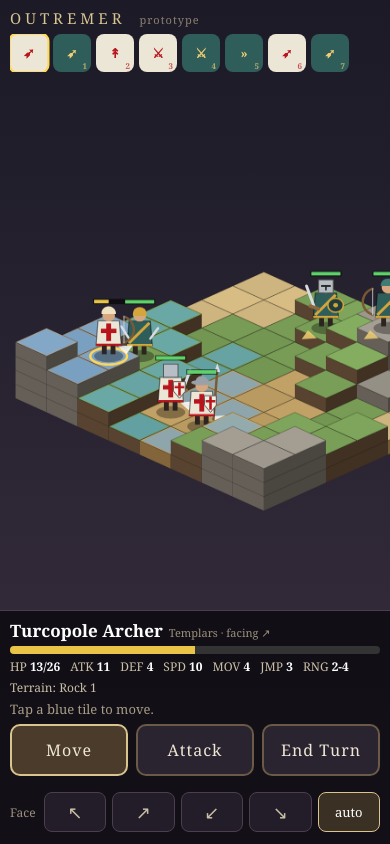
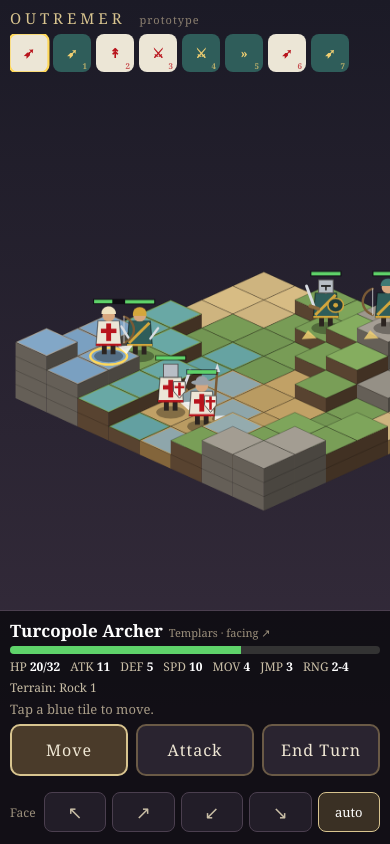
Before and after one commit to code-hoyt/outremer, a plain HTML site: page index.html in a window 390 px wide. Drawn offline with Linux system fonts and the light colour scheme.

Commit message:
Desktop fit, phone zoom/pan camera, Templar stat bonus knob, design notes

```diff
--- a/src/config.js
+++ b/src/config.js
@@ -81,10 +81,13 @@ export const CONFIG = {
   teams: {
     player: {
       label: 'Templars',
+      // flat per-team stat adjustments (difficulty knob): added to the role's base stats
+      statBonus: { hp: 6, def: 1 },
       names: { knight: 'Templar Knight', sergeant: 'Sergeant', archer: 'Turcopole Archer', skirmisher: 'Scout' },
     },
     enemy: {
       label: 'Raiders',
+      statBonus: {},
       names: { knight: 'Raider Swordsman', sergeant: 'Raider Spearman', archer: 'Raider Bowman', skirmisher: 'Raider Skirmisher' },
     },
   },
@@ -160,6 +163,7 @@ export const CONFIG = {
     baseTileWidth: 64,
     mapPaddingPx: 4,
     zoom: 1.3,               // >1 zooms past fit-to-width on phones; drag to pan
+    zoomBelowWidthPx: 520,   // only zoom/pan on narrow (phone) stages
     camFollow: 0.15,         // camera easing toward active unit per frame
     dragThresholdPx: 12,     // movement before a touch counts as a pan instead of a tap
     moveStepMs: 140,         // per tile of movement
--- a/src/game.js
+++ b/src/game.js
@@ -9,7 +9,8 @@ export function createState(rng = Math.random) {
   let id = 0;
   for (const team of ['player', 'enemy']) {
     for (const [role, x, y, facing] of CONFIG.deployment[team]) {
-      const r = CONFIG.roles[role];
+      const b = CONFIG.teams[team].statBonus || {};
+      const r = Object.fromEntries(Object.entries(CONFIG.roles[role]).map(([k, v]) => [k, typeof v === 'number' && b[k] ? v + b[k] : v]));
       units.push({
         id: id++, team, role, name: CONFIG.teams[team].names[role],
         x, y, facing,
--- a/src/main.js
+++ b/src/main.js
@@ -38,7 +38,8 @@ function resize() {
   const head = 62; // unit headroom above the highest tile, in base px
   const fitH = (r.height - pad * 2) / (n / 4 + ((maxH + 1) * V.tileHeightPx + head) / V.baseTileWidth);
   // zoom past fit-to-width on narrow screens (drag to pan), but never taller than the stage
-  const tw = Math.min(((r.width - pad * 2) / (n / 2)) * V.zoom, fitH);
+  const zoom = r.width < V.zoomBelowWidthPx ? V.zoom : 1;
+  const tw = Math.min(((r.width - pad * 2) / (n / 2)) * zoom, fitH);
   const k = tw / V.baseTileWidth;
   const hz = V.tileHeightPx * k;
   const top = maxH * hz + tw / 4 + head * k;        // above oy
--- a/style.css
+++ b/style.css
@@ -7,7 +7,7 @@ html, body {
   touch-action: manipulation;
 }
 #app {
-  position: relative; height: 100vh; height: 100dvh; max-width: 560px; margin: 0 auto;
+  position: relative; height: 100vh; height: 100dvh; max-width: 760px; margin: 0 auto;
   display: flex; flex-direction: column;
   padding: env(safe-area-inset-top) env(safe-area-inset-right) env(safe-area-inset-bottom) env(safe-area-inset-left);
   background: linear-gradient(#1b1a26, #3a2f3f);
```
Also changed, not shown: 1 other file.
